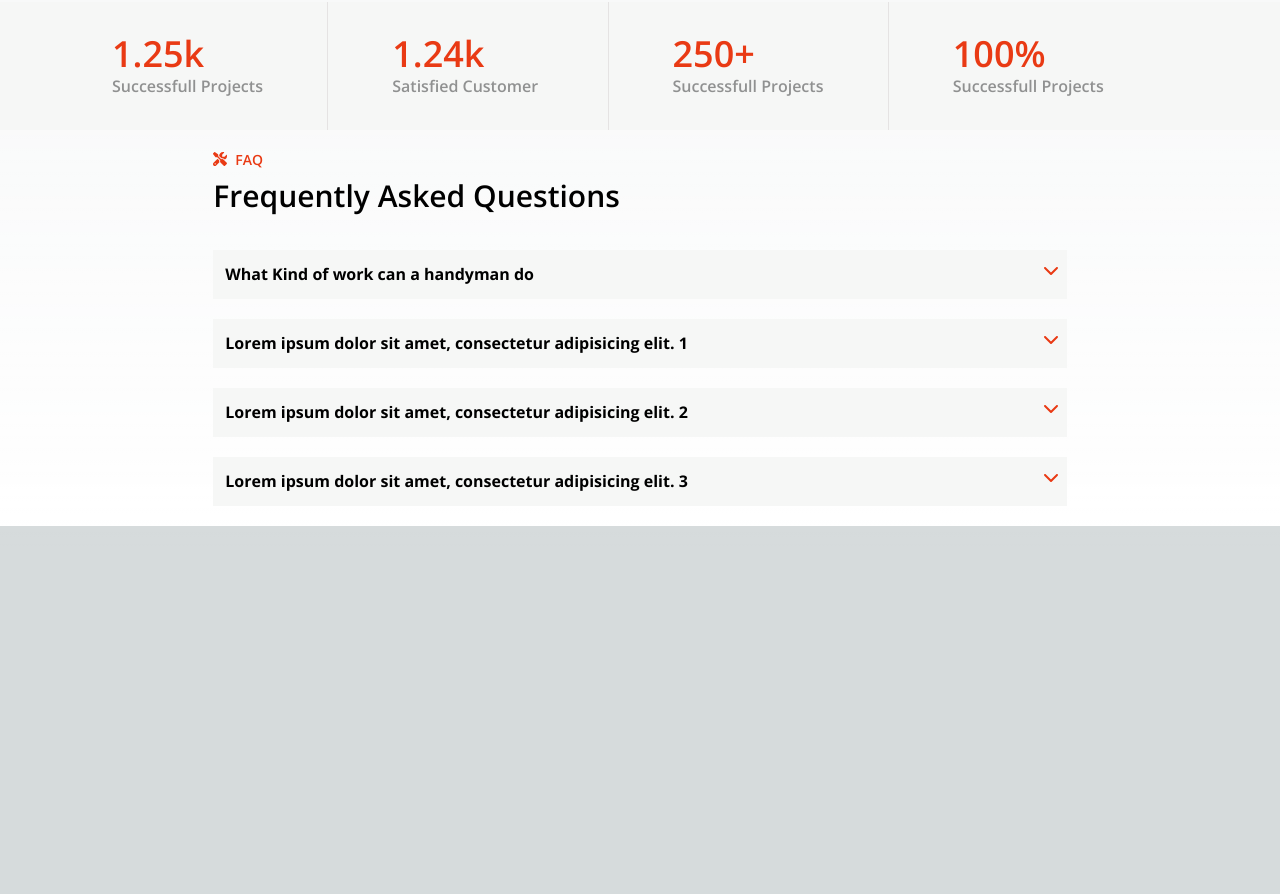
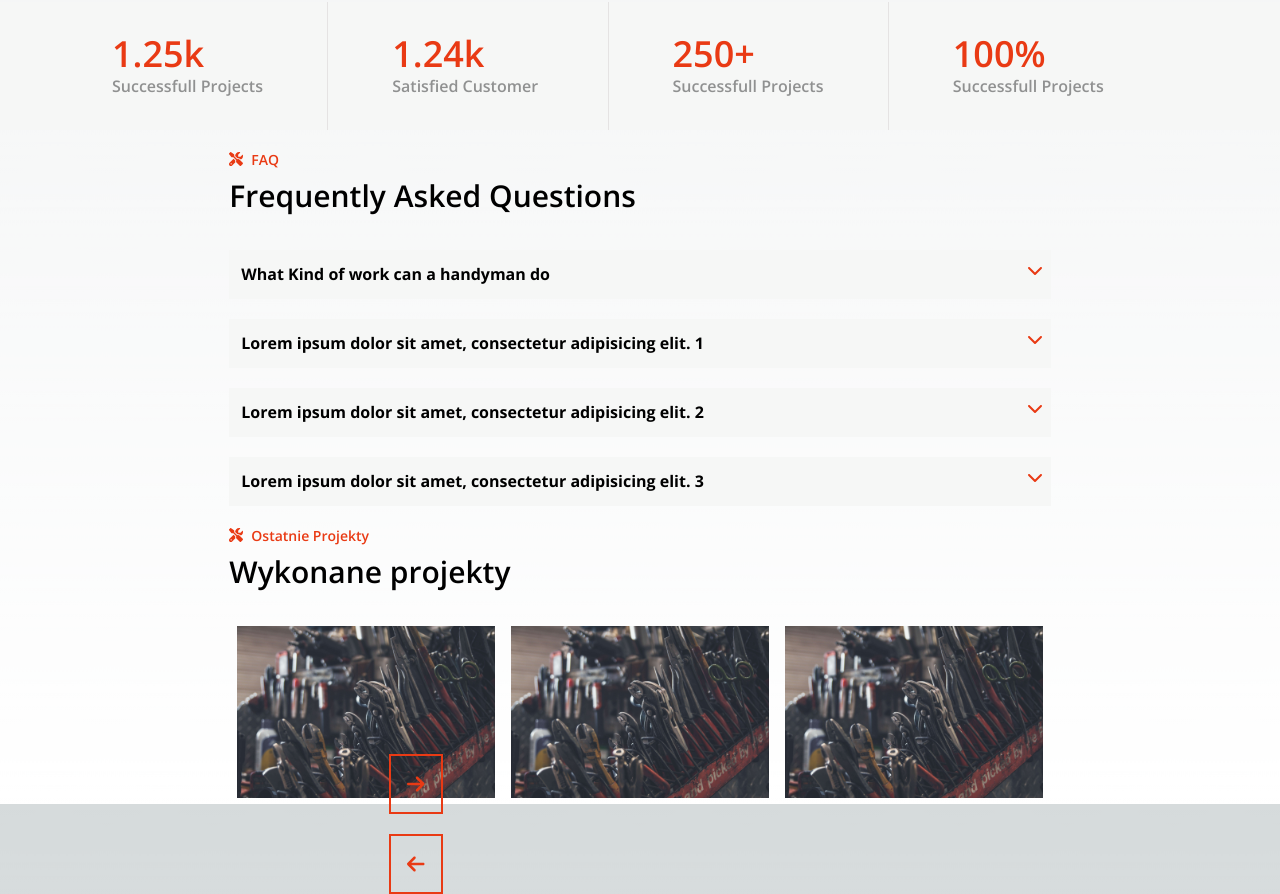
Before and after one commit to gromen/haris-instal, a Next.js app: page / in a window 1280 px wide. Shown: the part 2538-3432 px from the top of the page. Before the commit the page ends 3084 px from the top, so only its background shows below. Built offline with nearby package versions, Linux system fonts and the light colour scheme.

Commit message:
feature: add Projects section and styles improvements

```diff
--- a/app/components/AccordionList/AccordionListItem.tsx
+++ b/app/components/AccordionList/AccordionListItem.tsx
@@ -32,10 +32,7 @@ export default function AccordionListItem({
   const attributesContent = {
     tabIndex: isOpen ? 0 : undefined,
   };
-
-  return (
-    <li className={classesLi} onClick={() => onClick(itemId)}>
-      {isOpen ? (
+  const arrowIcon = isOpen ? (
     <FontAwesomeIcon
       icon={faChevronUp}
       className="absolute right-2 top-3 text-primary"
@@ -45,7 +42,11 @@ export default function AccordionListItem({
       icon={faChevronDown}
       className="absolute right-2 top-3 text-primary"
     />
-      )}
+  );
+
+  return (
+    <li className={classesLi} onClick={() => onClick(itemId)}>
+      {arrowIcon}
       <button
         type="button"
         aria-expanded={isOpen}
--- a/app/components/Faq/Faq.tsx
+++ b/app/components/Faq/Faq.tsx
@@ -3,7 +3,7 @@ import Heading from '@/app/components/Heading/Heading';
 
 export default function Faq() {
   return (
-    <section className="container mx-auto w-2/3">
+    <section className="container mx-auto px-4 lg:w-2/3">
       <Heading title="Frequently Asked Questions" subtitle="FAQ" />
       <AccordionList />
     </section>
--- a/app/components/OurServices/Service.tsx
+++ b/app/components/OurServices/Service.tsx
@@ -9,14 +9,14 @@ type ServiceProps = {
 
 export default function Service({ imgUrl, imgAlt, title, body }: ServiceProps) {
   return (
-    <article className="mb-5 md:mb-0 bg-white p-4 pt-16 mt-16 relative hover:bg-primary hover:text-white transition-colors">
-      <div className="-top-6 bg-navy-100 rounded-full absolute left-1/2 transform -translate-x-1/2 flex items-center p-4">
+    <article className="relative mb-5 mt-16 bg-white p-4 pt-16 transition-colors hover:bg-primary hover:text-white md:mb-0">
+      <div className="absolute -top-6 left-1/2 flex -translate-x-1/2 transform items-center rounded-full bg-navy-100 p-4">
         <Image src={imgUrl} alt={imgAlt} width={100} height={100} />
       </div>
-      <h3 className="text-2xl pb-4">{title}</h3>
+      <h3 className="pb-4 text-2xl">{title}</h3>
       <p className="pb-4">{body}</p>
       <button
-        className="bg-navy-100 hover:bg-primary text-white px-4 py-2"
+        className="bg-navy-100 px-4 py-2 text-white hover:bg-primary"
         type="button"
       >
         Czytaj więcej
--- /dev/null
+++ b/app/components/Projects/Projects.tsx
@@ -0,0 +1,12 @@
+'use client';
+import Heading from '@/app/components/Heading/Heading';
+import SliderProjects from '@/app/components/Slider/SliderProjects';
+
+export default function Projects() {
+  return (
+    <section className="container mx-auto px-4 lg:w-2/3">
+      <Heading title="Wykonane projekty" subtitle="Ostatnie Projekty" />
+      <SliderProjects />
+    </section>
+  );
+}
--- /dev/null
+++ b/app/components/Slider/SliderProjects.tsx
@@ -0,0 +1,103 @@
+'use client';
+
+import { useState } from 'react';
+import Image from 'next/image';
+import Link from 'next/link';
+import Slider from 'react-slick';
+
+import { FontAwesomeIcon } from '@fortawesome/react-fontawesome';
+import { faArrowLeft, faArrowRight } from '@fortawesome/free-solid-svg-icons';
+
+import 'slick-carousel/slick/slick.css';
+import 'slick-carousel/slick/slick-theme.css';
+import './slider.scss';
+
+import { slidesProjects } from '@/app/constants';
+import image from '@/public/images/image1.jpg';
+
+type ArrowProps = {
+  onClick?: () => void;
+};
+
+export default function SliderProjects() {
+  const [currentSlide, setCurrentSlide] = useState<number>(0);
+  const settings = {
+    dots: false,
+    infinite: true,
+    speed: 300,
+    slidesToShow: 3,
+    slidesToScroll: 1,
+    nextArrow: <NextArrow />,
+    prevArrow: <PrevArrow />,
+    afterChange: (currentSlide: number) => setCurrentSlide(currentSlide),
+    responsive: [
+      {
+        breakpoint: 1024,
+        settings: {
+          slidesToShow: 1,
+          slidesToScroll: 1,
+          dots: true,
+        },
+      },
+    ],
+  };
+
+  const isDisabled = (arrow = 'next'): boolean => {
+    if (arrow === 'prev') {
+      return currentSlide === 0;
+    }
+
+    return currentSlide === slidesProjects.length - 1;
+  };
+
+  function NextArrow({ onClick }: ArrowProps) {
+    return (
+      <button
+        className="absolute left-40 top-32 border-2 border-primary p-4 hover:border-navy-800"
+        type="button"
+        onClick={onClick}
+        disabled={isDisabled()}
+      >
+        <FontAwesomeIcon
+          icon={faArrowRight}
+          className="text-primary hover:text-navy-800"
+          size="lg"
+        />
+      </button>
+    );
+  }
+
+  function PrevArrow({ onClick }: ArrowProps) {
+    return (
+      <button
+        className="absolute left-40 top-52 z-10 border-2 border-primary p-4 hover:border-navy-800 "
+        type="button"
+        onClick={onClick}
+        disabled={isDisabled('prev')}
+      >
+        <FontAwesomeIcon
+          icon={faArrowLeft}
+          className="text-primary hover:text-navy-800"
+          size="lg"
+        />
+      </button>
+    );
+  }
+
+  return (
+    <Slider {...settings} className="slider-main">
+      {slidesProjects.map((slide) => (
+        <Link
+          href={slide.url}
+          key={slide.title}
+          className="group relative before:absolute before:h-full before:w-full before:bg-gradient-to-b before:from-transparent before:to-secondary before:transition-opacity lg:px-2 lg:before:opacity-0 lg:hover:before:opacity-100"
+        >
+          <Image src={image} alt={'as'} loading="lazy" />
+          <div className="absolute bottom-0 pb-5 pl-5 lg:invisible lg:group-hover:visible">
+            <p className="z-10 font-semibold text-white">{slide.title}</p>
+          </div>
+        </Link>
+      ))}
+    </Slider>
+  );
+}
--- a/app/constants/index.js
+++ b/app/constants/index.js
@@ -41,3 +41,30 @@ export const slides = [
     alt: 'logo trusted partner',
   },
 ];
+
+export const slidesProjects = [
+  {
+    id: 1,
+    url: '/projects/project-1',
+    title: 'project1',
+    imageUrl: '/public/images/image1.jpg',
+  },
+  {
+    id: 2,
+    url: '/projects/project-2',
+    title: 'project2',
+    imageUrl: '/public/images/image1.jpg',
+  },
+  {
+    id: 3,
+    url: '/projects/project-3',
+    title: 'project3',
+    imageUrl: '/public/images/image1.jpg',
+  },
+  {
+    id: 4,
+    url: '/projects/project-4',
+    title: 'project4',
+    imageUrl: '/public/images/image1.jpg',
+  },
+];
--- a/app/page.tsx
+++ b/app/page.tsx
@@ -1,4 +1,3 @@
-import { Fragment } from 'react';
 import '@fortawesome/fontawesome-svg-core/styles.css';
 import { config } from '@fortawesome/fontawesome-svg-core';
 
@@ -10,12 +9,13 @@ import UrgentContact from '@/app/components/UrgentContact/UrgentContact';
 import ChooseOurServices from '@/app/components/ChooseOurServices/ChooseOurServices';
 import TotalStatistics from '@/app/components/TotalStatistics/TotalStatistics';
 import Faq from '@/app/components/Faq/Faq';
+import Projects from '@/app/components/Projects/Projects';
 
 export default function Home() {
   config.autoAddCss = false;
 
   return (
-    <Fragment>
+    <>
       <Header />
       <main>
         <HeroBanner />
@@ -25,7 +25,8 @@ export default function Home() {
         <ChooseOurServices />
         <TotalStatistics />
         <Faq />
+        <Projects />
       </main>
-    </Fragment>
+    </>
   );
 }
--- /dev/null
+++ b/app/projects/layout.tsx
@@ -0,0 +1,15 @@
+import { Metadata } from 'next';
+import './../globals.css';
+
+export const metadata: Metadata = {
+  title: 'Projekt| Haris Install',
+  description: 'Opis projektu',
+};
+
+export default function ProjectLayout({
+  children,
+}: {
+  children: React.ReactNode;
+}) {
+  return <main>{children}</main>;
+}
--- /dev/null
+++ b/app/projects/project-1/page.tsx
@@ -0,0 +1,7 @@
+'use client';
+import { useParams, usePathname } from 'next/navigation';
+
+export default function Page() {
+  const querystr = usePathname();
+  return <article>project1</article>;
+}
--- /dev/null
+++ b/app/projects/project-2/page.tsx
@@ -0,0 +1,5 @@
+'use client';
+
+export default function Project1() {
+  return <article>project2</article>;
+}
--- /dev/null
+++ b/app/projects/project-3/page.tsx
@@ -0,0 +1,5 @@
+'use client';
+
+export default function Project1() {
+  return <div>project3</div>;
+}
```
Lines whose indentation alone changed are shown as unchanged.
